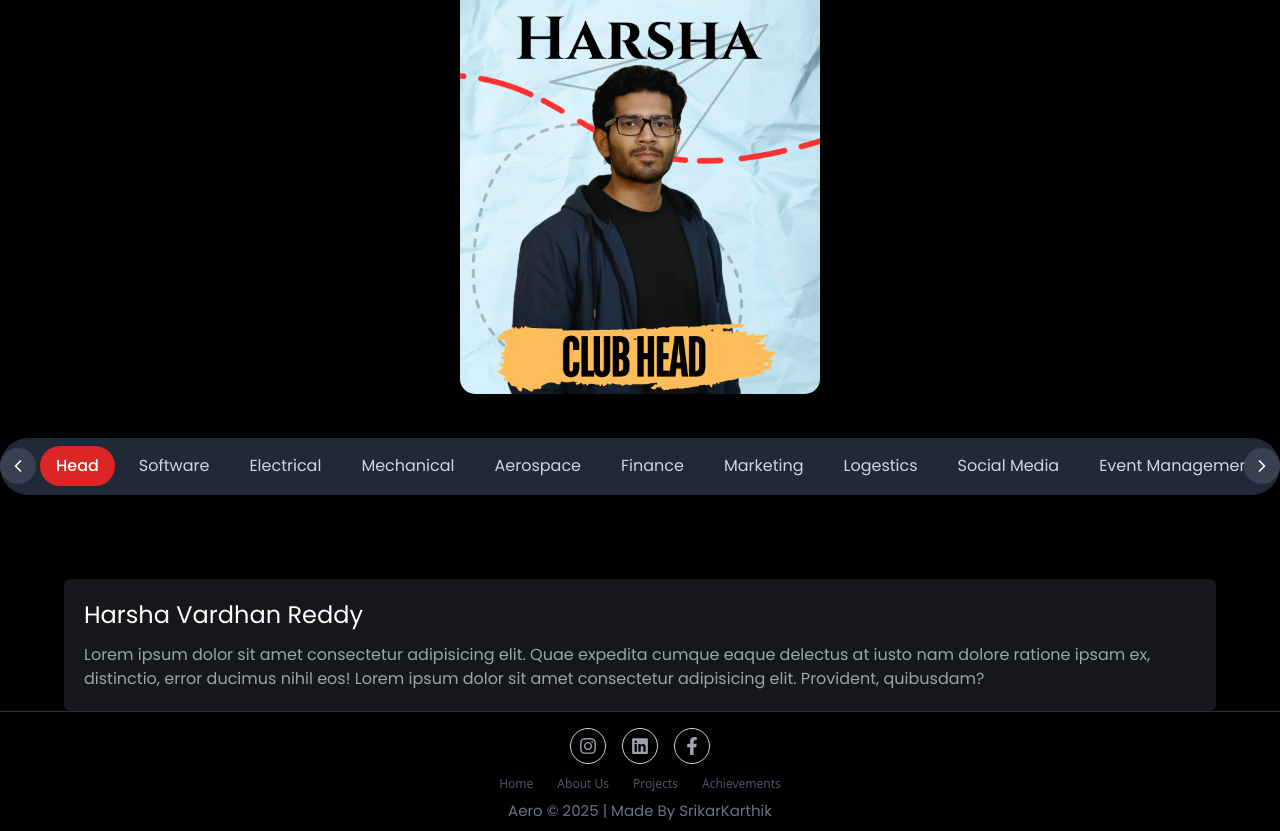
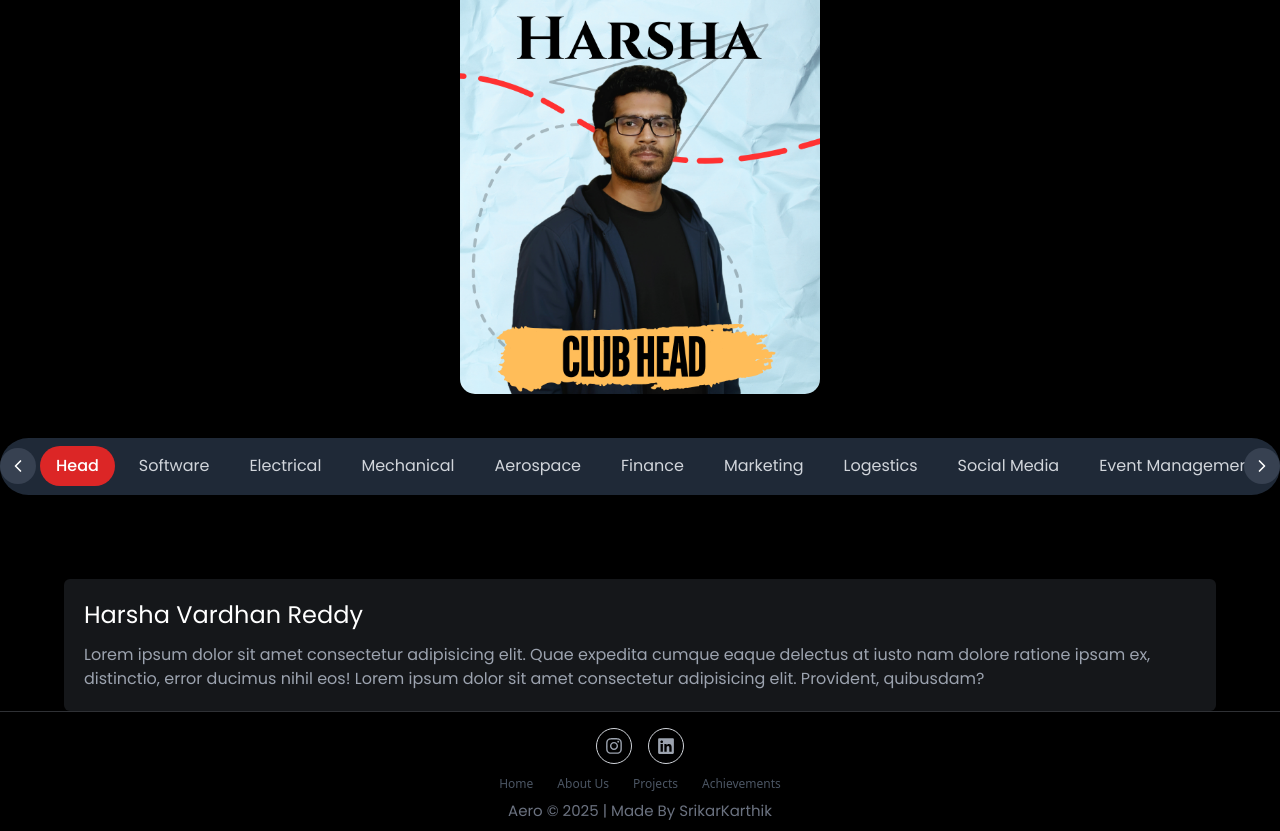
Before and after one commit to srikarkarthik-678/Aero, a Next.js app: page /user/aboutus in a window 1280 px wide. Shown: the part 1211-2042 px from the top of the page. Built offline with nearby package versions, Linux system fonts and the light colour scheme.

Commit message:
Update Footer1.jsx

```diff
--- a/app/Components/Footer1.jsx
+++ b/app/Components/Footer1.jsx
@@ -12,10 +12,6 @@ const Footer1 = () => {
         </a>
         <a href="https://www.linkedin.com/company/109036026/admin/dashboard/" className="border border-gray-300 p-2 rounded-full hover:bg-gray-100 transition">
           <FaLinkedin className="text-gray-400 text-lg" />
-        </a>
-
-        <a href="#" className="border border-gray-300 p-2 rounded-full hover:bg-gray-100 transition">
-          <FaFacebookF className="text-gray-400 text-lg" />
         </a>
       </div>
 
```
